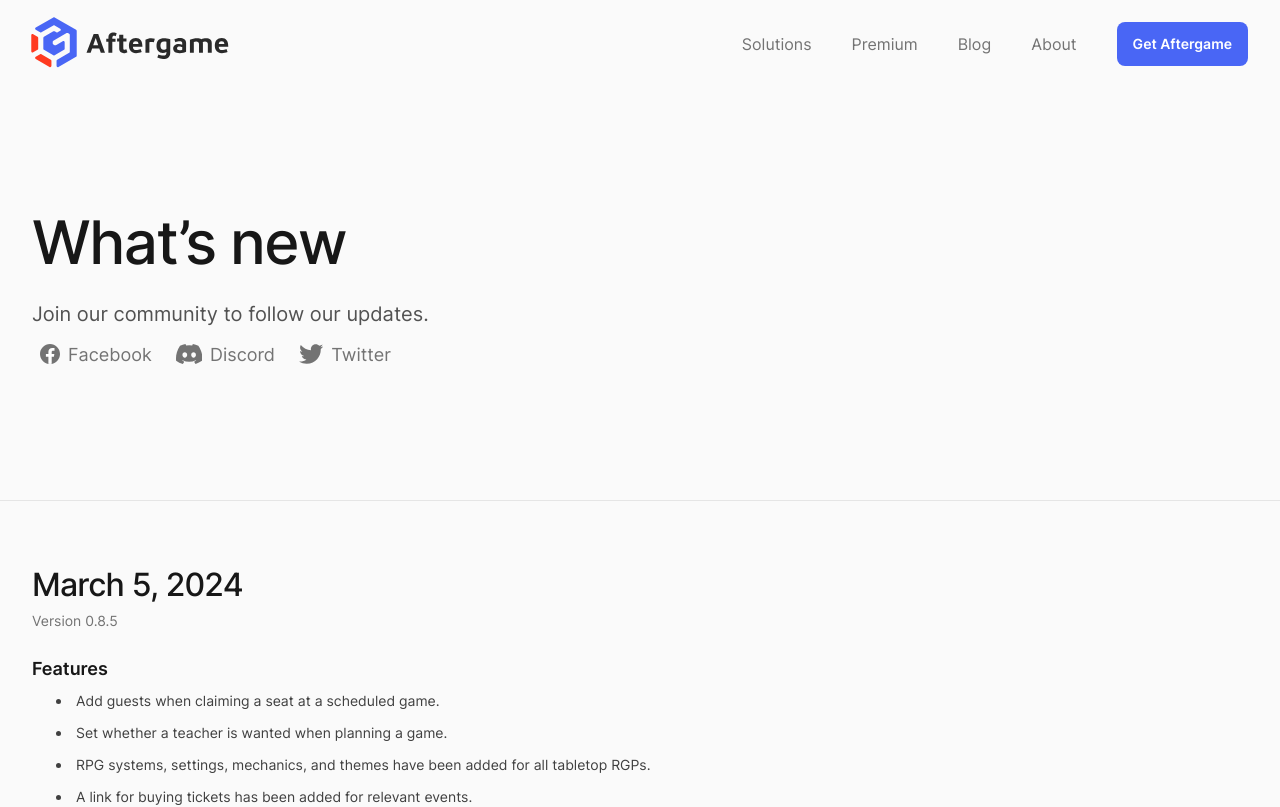
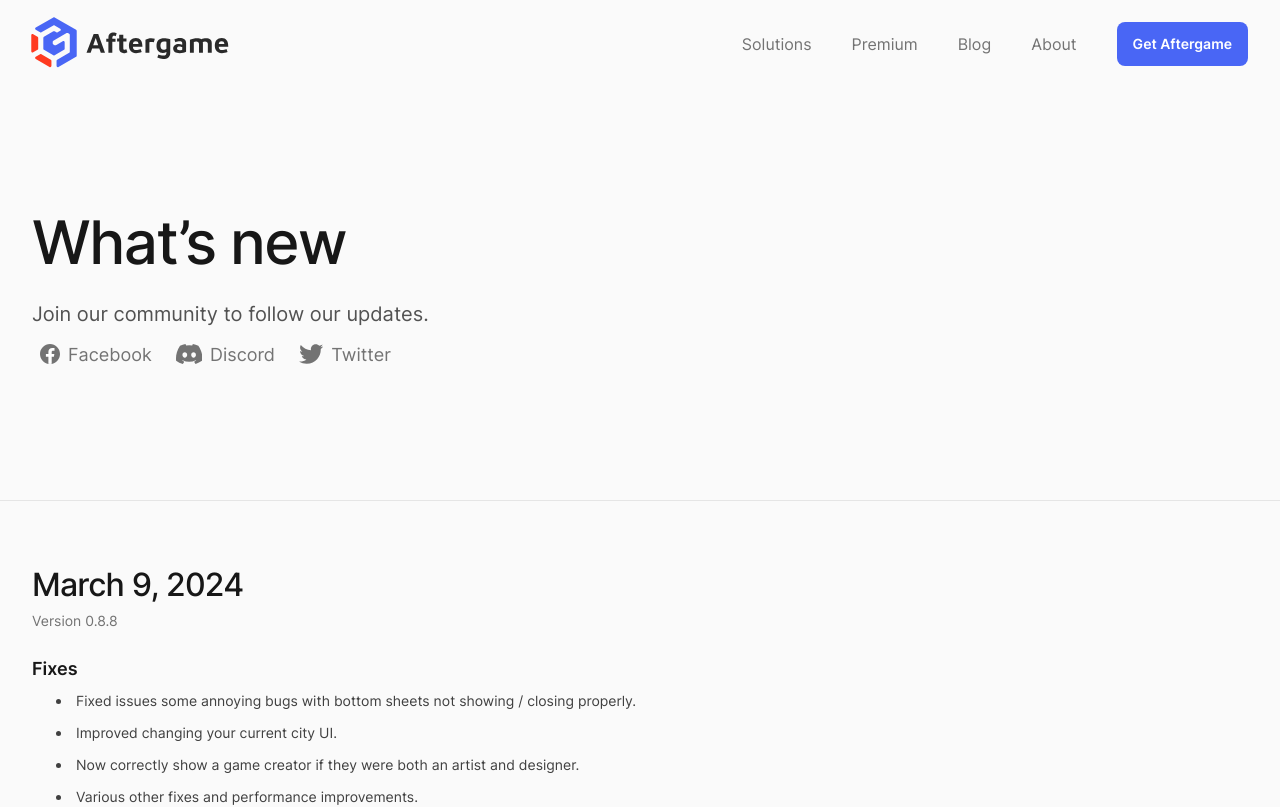
Before and after one commit to aftergame-co/marketing, a Next.js app: page /releases in a window 1280 px wide. Shown: the top 807 px of the page. Built offline with nearby package versions, Linux system fonts and the light colour scheme.

Commit message:
feat: game image

```diff
--- a/src/app/releases/page.jsx
+++ b/src/app/releases/page.jsx
@@ -11,6 +11,19 @@ export const metadata = {
 };
 
 const changelogs = [
+  {
+    version: "0.8.8",
+    versionNumber: 26,
+    date: "March 9, 2024",
+    blurb: "We have fixed some annoying bugs with bottom sheets not showing / closing properly.",
+    features: [],
+    fixes: [
+      `Fixed issues some annoying bugs with bottom sheets not showing / closing properly.`,
+      `Improved changing your current city UI.`,
+      `Now correctly show a game creator if they were both an artist and designer.`,
+      `Various other fixes and performance improvements.`,
+    ],
+  },
   {
     version: "0.8.5",
     versionNumber: 25,
```
Also changed, not shown: public/temp/pandamonium-thumb.png (added), public/temp/pandamonium.png (added).
